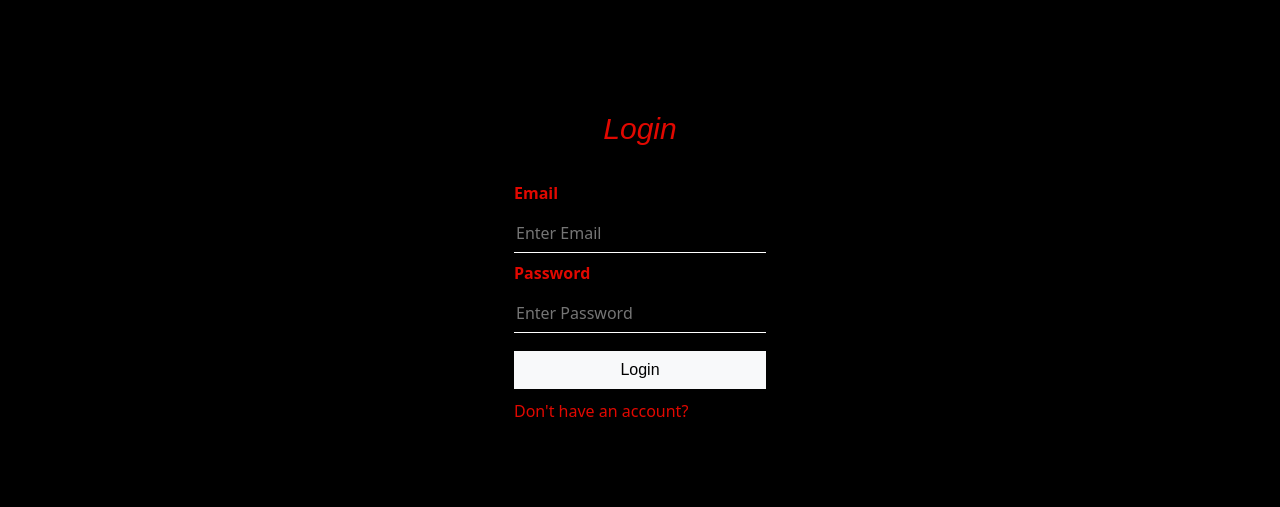
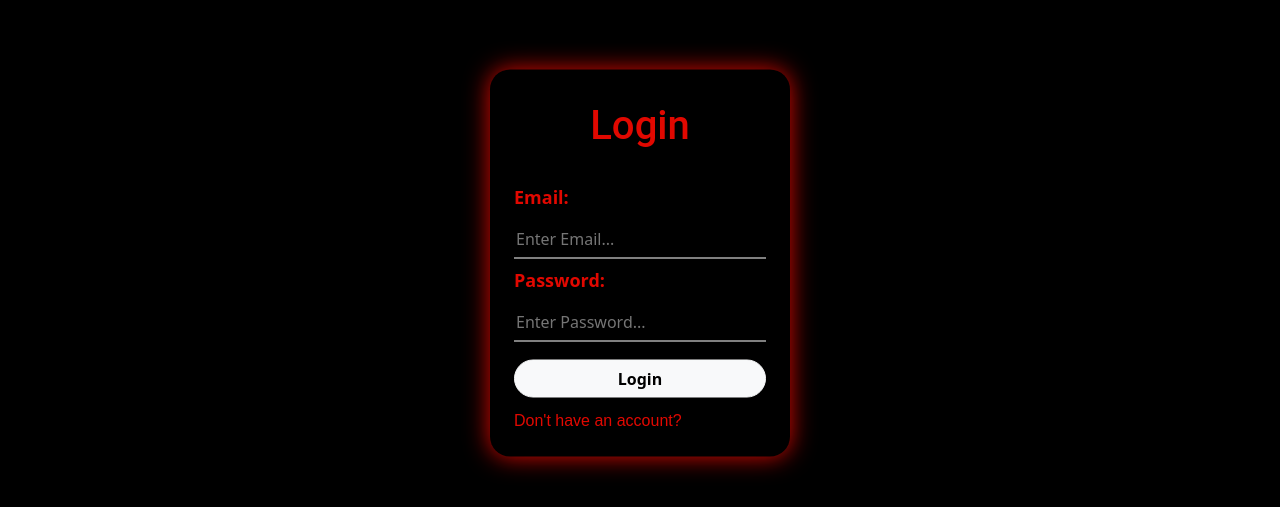
Before and after one commit to Fireshadow111/capstone-project, a Vue app: page /login in a window 1280 px wide. Shown: the part 137-644 px from the top of the page. Built offline with nearby package versions, Linux system fonts and the light colour scheme.

Commit message:
changing contact, login & register css

```diff
--- a/src/components/navbar.vue
+++ b/src/components/navbar.vue
@@ -34,7 +34,7 @@
       <div class="btn-group my-4 justify-content-center" data-bs-dismiss="offcanvas">
 
         <router-link to="/profile" class="sign-but my-3 p-1 py-2 btn btn1">Profile</router-link>
-                    <router-link to="/signup" class="sign-but my-3 p-1 py-2 btn btn1">Sign Up</router-link>
+                    <router-link to="/register" class="sign-but my-3 p-1 py-2 btn btn1">Register</router-link>
               </div>
 </div>
 </nav>
--- a/src/router/index.js
+++ b/src/router/index.js
@@ -5,7 +5,7 @@ import ProductView from '../views/ProductView.vue'
 import ContactView from '../views/ContactView.vue'
 import CheckoutView from '../views/CheckoutView.vue'
 import AdminView from '../views/AdminView.vue'
-import SignUpView from '../views/SignUpView.vue'
+import RegisterView from '../views/RegisterView.vue'
 import LoginView from '../views/LoginView.vue'
 import ProfileView from '../views/ProfileView.vue'
 
@@ -52,9 +52,9 @@ const routes = [
   },
 
   {
-    path: '/signup',
-    name: 'signup',
-    component: SignUpView
+    path: '/register',
+    name: 'register',
+    component: RegisterView
   },
 
   {
--- a/src/views/AboutView.vue
+++ b/src/views/AboutView.vue
@@ -7,7 +7,7 @@
 
     <div class="container text-center">
       <div class=" row align-items-center">
-        <div id="about-head">
+        <div id="about-head" class = "mt-5">
           <h1 id = "aboutDrag">About</h1>
           </div>
 
@@ -54,7 +54,6 @@ body{
   font-family: "Roboto";
   font-size: 50px;
   text-align: center;
-  margin-top: 70px;
 }
 
 .about-title {
--- a/src/views/ContactView.vue
+++ b/src/views/ContactView.vue
@@ -1,10 +1,12 @@
 <template>
+
+<body>
 
 
       <navbar/>
       <div class="container text-center">
       <div class="row align-items-center">
-        <div id="contact-head" class = "mb-5">
+        <div id="contact-head" class = "mb-5 mt-5">
           <h1 id = "contactDrag">Contact</h1>
           </div>
 
@@ -56,9 +58,10 @@
 
 
 
-<footer id = "footer-con" class="container py-3 my-1" style="font-family: fantasy;">
+<footer id = "footer-con" class="container py-3 my-5" style="font-family: fantasy;">
       <p id = "footer" class="text-center text">Redragon - Copyright© - 2024 | All Rights Reserved</p>
     </footer>
+  </body>
 </template>
 <script>
 import navbar from '../components/navbar.vue'
@@ -68,8 +71,20 @@ export default {
     }
 }
 </script>
-<style>
+<style scoped>
 
+
+i{
+  transition: transform 0.3s ease
+}
+
+i:hover{
+  transform:scale(105%);
+}
+
+ body{
+  background-color: black
+ }
 
 #contactDrag{
 
@@ -88,45 +103,57 @@ font-size: 60px;
   font-family: "Roboto";
   font-size: 50px;
   text-align: center;
-  margin-top: 70px;
+
 }
 
 #contactForm-div {
-  width: 400px;
+  width: 550px;
   margin: auto;
+
+  padding: 20px;
+  border-radius: 20px;
+  box-shadow: 0 0 25px #e10800;
 
 }
 
+
+
 label {
   font-family: "Roboto";
-  font-size: 22px;
+  font-size: 23px;
   color:#e10800;
   font-weight: bold;
+
+
 }
 
 input[type=text],
 textarea {
   width: 100%;
   padding: 12px;
-  border: 1px solid #ccc;
+  border: 2px solid #e10800;
   margin-top: 6px;
   margin-bottom: 16px;
   resize: vertical;
   border-radius: 15px;
+  font-weight: bold;
+  background:transparent;
+  color:white;
+
 }
 
 input[type=submit] {
-  width: 120px;
+  min-width: 500px;
   height: 45px;
-  margin-right: 5px;
   font-family: "Roboto";
-  font-size: 22px;
+  font-size: 26px;
   font-weight: bold;
   background-color: #e10800;
   border: solid 3px black;
   border-radius: 50px;
   cursor: pointer;
   transition: border-color 0.5s, background-color 0.5s, color 0.5s;
+
 }
 
 input[type=submit]:hover {
@@ -161,7 +188,7 @@ body {
 
 
 
-#ontact-head {
+#contact-head {
   font-size: 30px;
 }
 
--- a/src/views/LoginView.vue
+++ b/src/views/LoginView.vue
@@ -6,12 +6,12 @@
 
             <form method="POST" class="mx-3 my-3">
     <div>
-        <p style = "font-weight: bold;">Email</p>
-       <input type="email"  name="userEmail" id="email" class="my-2" placeholder="Enter Email" required>
+        <p style = "font-weight: bold;">Email:</p>
+       <input type="email"  name="userEmail" id="email" class="my-2" placeholder="Enter Email..." required>
     </div>
     <div>
-        <p style = "font-weight: bold;">Password</p>
-        <input type="password"  name="password" id="password" class="my-2" placeholder="Enter Password" required>
+        <p style = "font-weight: bold;">Password:</p>
+        <input type="password"  name="password" id="password" class="my-2" placeholder="Enter Password..." required>
     </div>
     <div>
       <button class="btn btn-light log" id="log" ><span id="logs">Login </span><i class="fa fa-spinner fa-spin" id="icon"></i></button>
@@ -53,8 +53,8 @@ export default {
 
 #login{
     color: #e10800;
-    font-size: 30px;
-    font-style: italic;
+    font-size: 40px;
+    font-family: "Roboto";
 }
 
 i{
@@ -83,6 +83,11 @@ i{
     position: absolute;
     transform: translate(-50%,-50%);
     box-sizing: border-box;
+
+
+    padding: 20px;
+  border-radius: 20px;
+  box-shadow: 0 0 25px #e10800;
 }
 
 h1{
@@ -95,6 +100,8 @@ h1{
 .loginbox p{
     margin: 0;
     padding: 0;
+
+    font-size: 18px;
 
 }
 
@@ -114,8 +121,9 @@ h1{
     width: 100%;
     margin-top: 10px;
     margin-bottom: 10px;
-    border-radius: 0px;
+    border-radius: 20px;
     transition: border-color 0.5s, background-color 0.5s, color 0.5s;
+
 }
 
 .loginbox button:hover{
@@ -133,6 +141,8 @@ h1{
 .loginbox a{
     text-decoration: none;
     color:#e10800;
+
+    font-family: Arial;
 }
 
 .loginbox a:hover{
@@ -140,12 +150,10 @@ h1{
     transition: 0.3s;
 }
 
-.head{
-    font-family: 'Syne', sans-serif !important;
-}
 
-.log{
-    font-family: 'Syne', sans-serif !important;
+
+#log{
+    font-weight: bold;
 }
 
 #footer-con{
--- a/src/views/SignUpView.vue
+++ b/src/views/RegisterView.vue
@@ -6,24 +6,24 @@
 <div>
 
         <div  class="loginbox animate__animated animate__fadeIn mt-3">
-            <h1 id = "register"class="my-3 head">Sign Up</h1>
+            <h1 id = "register"class="my-3 head">Register</h1>
             <form method="POST" class="mx-3 my-3">
                 <div class="row">
         <div class="col">
             <p>Username:</p>
-          <input type="text" class="form-control"  name="user_Name" placeholder="Enter Username" aria-label="First name" required="">
+          <input type="text" class="form-control"  name="user_Name" placeholder="Enter Username..." aria-label="First name" required="">
         </div>
       </div>
       <div class="row">
         <div class="col">
             <p>Email:</p>
-          <input type="text" class="form-control"  name="userEmail" placeholder="Enter Email" aria-label="First name" required="">
+          <input type="text" class="form-control"  name="userEmail" placeholder="Enter Email..." aria-label="First name" required="">
         </div>
       </div>
       <div class="row">
         <div class="col">
             <p>Password:</p>
-          <input type="password" class="form-control"   name="userPass" placeholder="Enter Password" aria-label="Last name" required="">
+          <input type="password" class="form-control"   name="userPass" placeholder="Enter Password..." aria-label="Last name" required="">
         </div>
         <div class="row">
         <div class="col">
@@ -89,14 +89,22 @@ export default {
 </script>
 <style scoped>
 
+label{
+  font-weight: bold;
+    font-size: 18px;
+}
 
 
 #dropdown{
   border-radius: 20px;
+
 }
     #register{
       font-size: 40px;
-      font-style: italic;
+      font-family: "Roboto";
+
+
+
     }
 
 
@@ -124,6 +132,10 @@ export default {
     position: absolute;
     transform: translate(-50%,-50%);
     box-sizing: border-box;
+    padding: 20px;
+  border-radius: 20px;
+  box-shadow: 0 0 25px #e10800;
+
 
 }
 
@@ -152,6 +164,7 @@ h1{
     height: 30px;
     color: white;
     border-radius: 0px;
+    font-weight: bold;
 
 }
 
@@ -160,6 +173,7 @@ h1{
     margin-top: 10px;
     margin-bottom: 10px;
     border-radius: 0px;
+    border-radius: 20px;
 
     transition: border-color 0.5s, background-color 0.5s, color 0.5s;
 }
@@ -178,6 +192,7 @@ h1{
 .loginbox a{
     text-decoration: none;
     color:#e10800;
+    font-style: Arial;
 
 }
 
@@ -186,9 +201,7 @@ h1{
     transition: 0.3s;
 }
 
-.head{
-    font-family: 'Syne', sans-serif !important;
-}
+
 
 .reg{
     font-family: 'Syne', sans-serif !important;
```
Also changed, not shown: src/views/AdminView.vue (+21 -20 lines).
